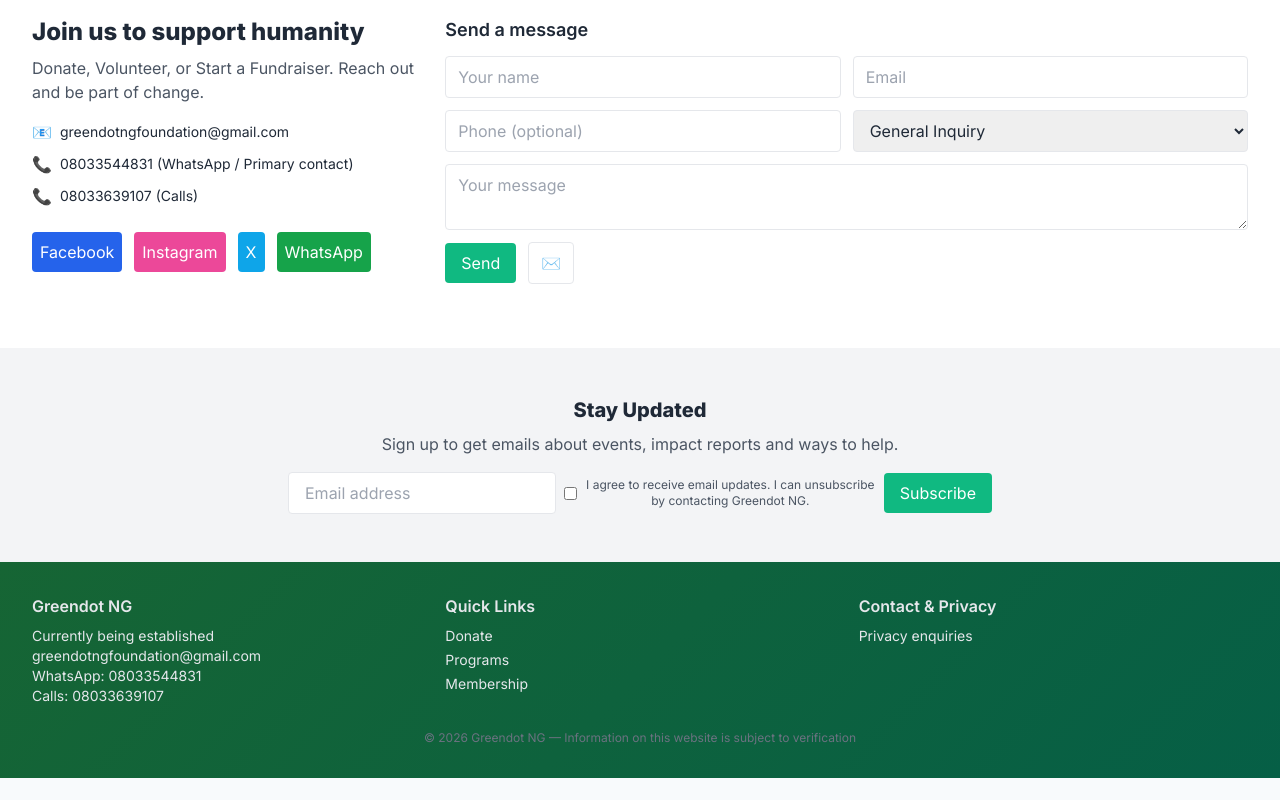
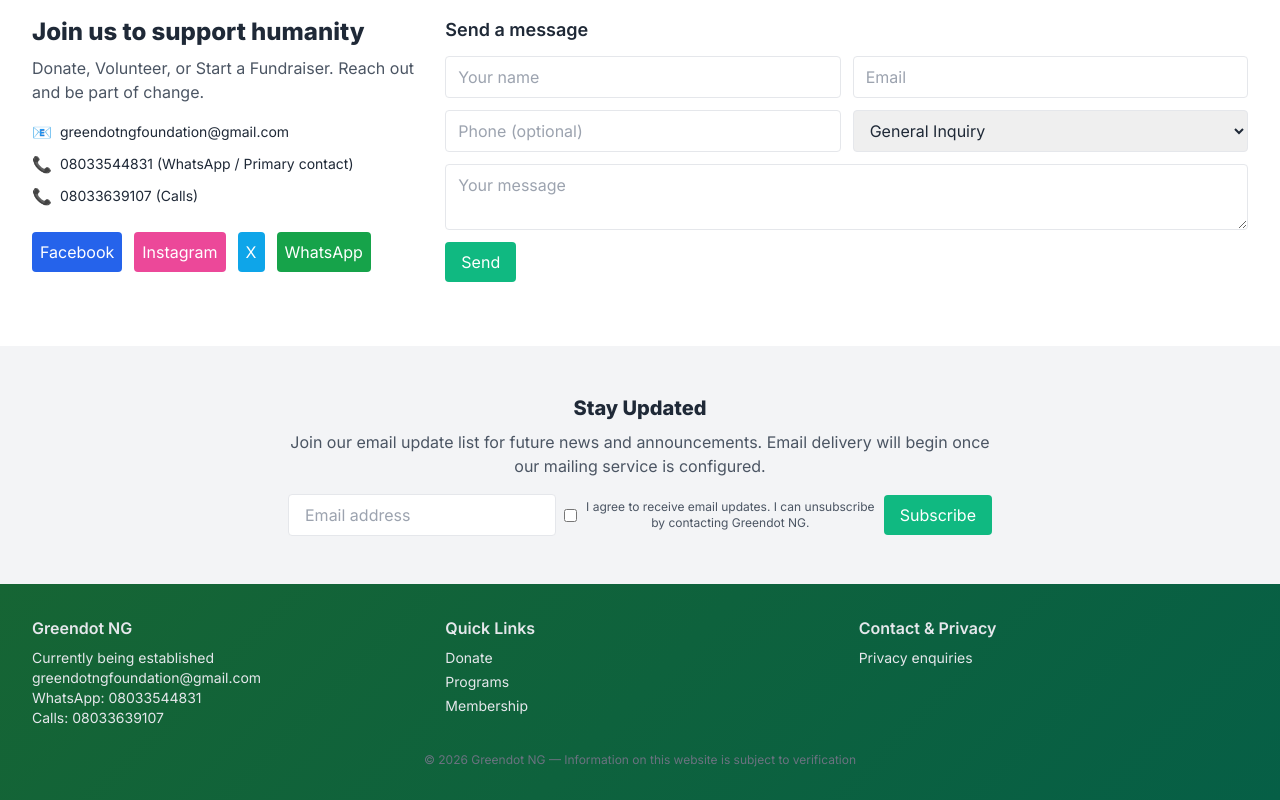
Before and after one commit to isaacgreen429-cloud/greendot-ng-foundation, a website: page index.html in a window 1280 px wide. Shown: the part 4550-5350 px from the top of the page. Before the commit the page ends 5328 px from the top, so only its background shows below. Drawn offline with nearby package versions, Linux system fonts and the light colour scheme.

Commit message:
Remove inactive contact shortcut and clarify newsletter delivery status

```diff
--- a/index.html
+++ b/index.html
@@ -373,8 +373,6 @@
             <div class="md:col-span-2 flex gap-3 items-center">
               <button id="contactSend" class="px-4 py-2 bg-greendot-500 text-white rounded">Send</button>
               <div id="contactResult" class="text-sm hidden"></div>
-              <!-- email shortcut icon insert -->
-              <button id="openEmail" class="px-3 py-2 border rounded" title="Open your email after registration">✉️</button>
             </div>
           </form>
         </div>
@@ -385,7 +383,7 @@
     <section class="py-12 bg-gray-100">
       <div class="max-w-3xl mx-auto px-4 sm:px-6 lg:px-8 reveal text-center">
         <h4 class="text-xl font-bold">Stay Updated</h4>
-        <p class="mt-2 text-gray-600">Sign up to get emails about events, impact reports and ways to help.</p>
+        <p class="mt-2 text-gray-600">Join our email update list for future news and announcements. Email delivery will begin once our mailing service is configured.</p>
         <form id="newsletterForm" class="mt-4 flex flex-col sm:flex-row gap-2 justify-center items-center">
           <input id="newsEmail" type="email" maxlength="254" placeholder="Email address" class="px-4 py-2 border rounded w-full sm:w-auto" required>
           <label class="text-xs text-gray-600 flex items-center gap-2"><input id="newsConsent" type="checkbox" required> I agree to receive email updates. I can unsubscribe by contacting Greendot NG.</label>
@@ -453,7 +451,6 @@
   </div>
 
   <!-- Footer -->
-  <!-- Privacy & donor privacy -->
   <footer class="bg-gray-900 text-gray-200 py-8">
     <div class="max-w-7xl mx-auto px-4 sm:px-6 lg:px-8 grid md:grid-cols-3 gap-6">
       <div>
```
